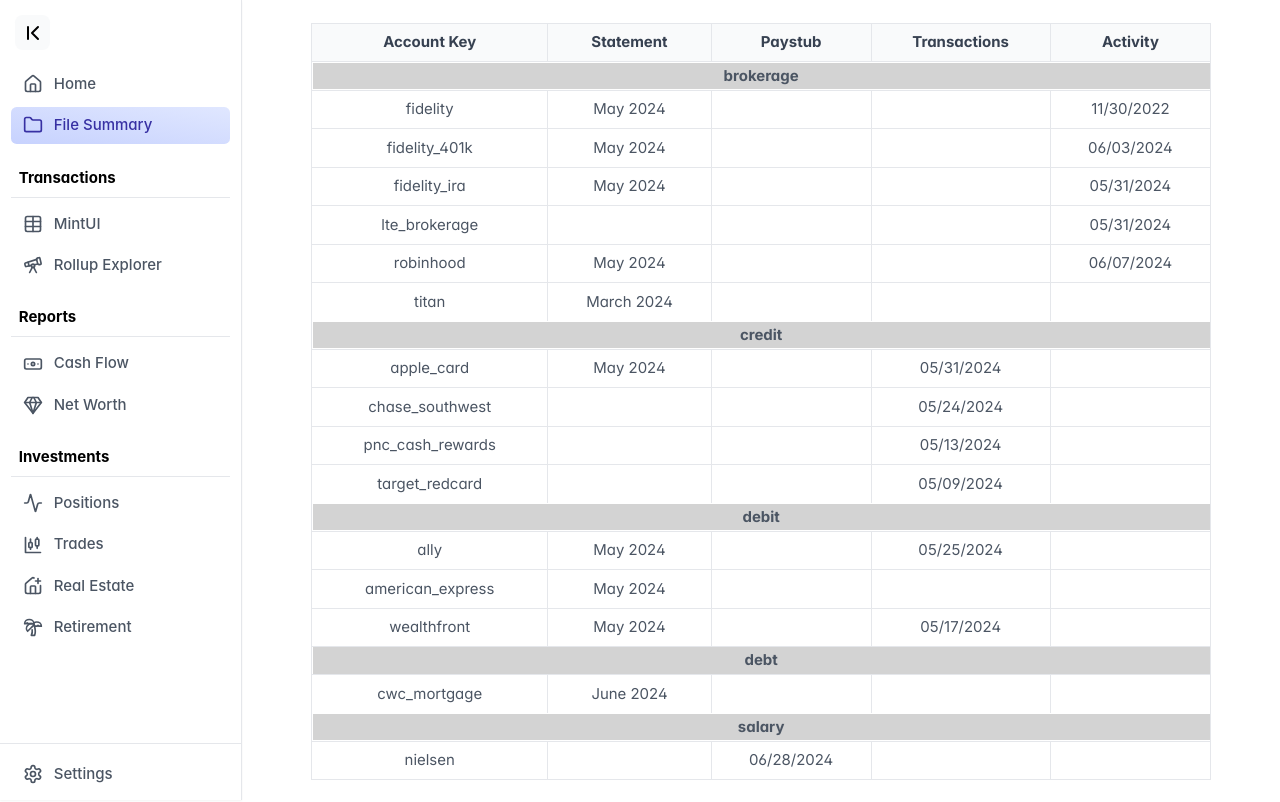
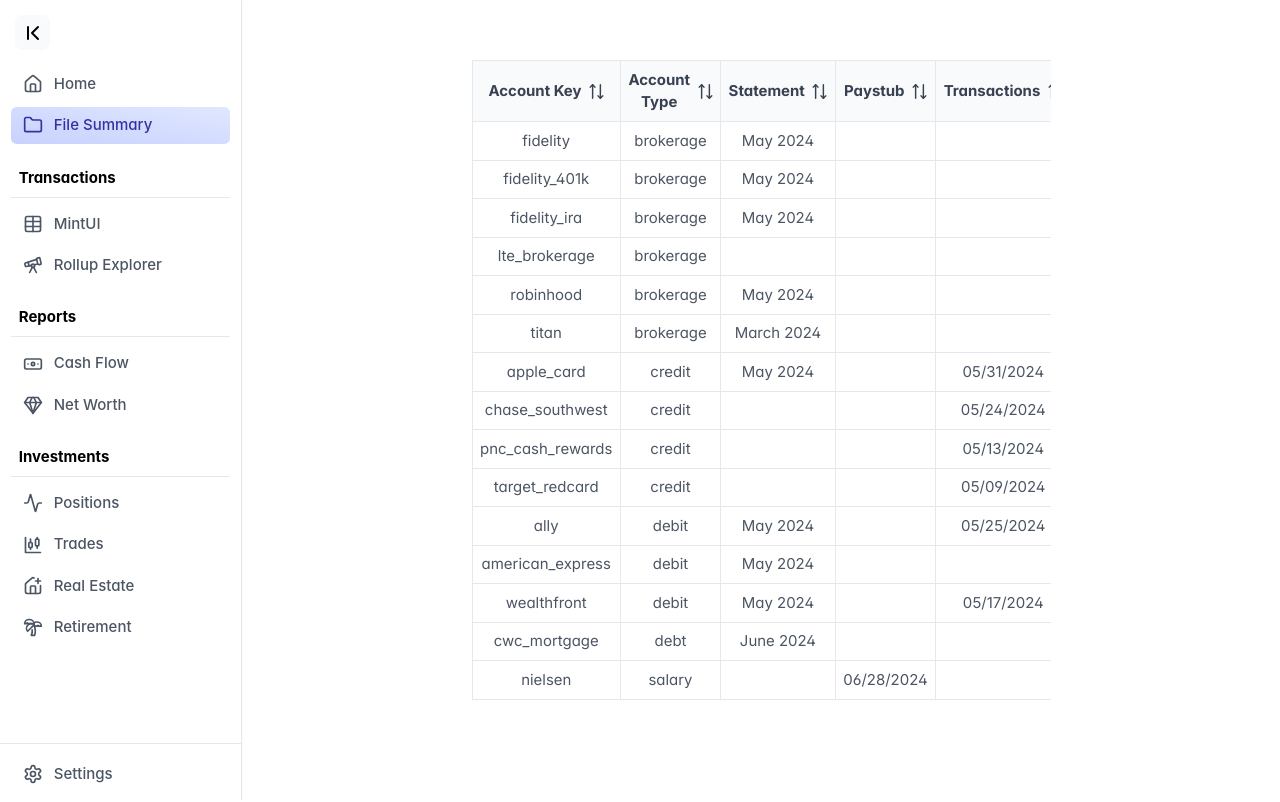
Before and after one commit to asburywg/portfolio-ui, a React (Create React App) app: page / in a window 1280 px wide. Built offline with nearby package versions, Linux system fonts and the light colour scheme.

Commit message:
file summary table format

```diff
--- a/src/components/FileSummary.js
+++ b/src/components/FileSummary.js
@@ -10,20 +10,12 @@
 export default function FileSummary() {
     const [selected, setSelected] = useState(null);
 
-    const headerTemplate = (data) => {
-        return (
-            <div style={{fontWeight: 'bold', textAlign: "center", backgroundColor: '#D3D3D3', margin: '-7px', padding: '2px'}}>
-                {data.account_type}
-            </div>
-        );
-    };
-
     const statementBodyTemplate = (rowData) => {
         const formattedDate = formatDateMonth(rowData.latest_statement_end);
         return (
           <>
             <span id={`statement-end-${rowData.account_key}`}>{formattedDate}</span>
-            <Tooltip className={`absolute left-full rounded-md px-2 py-1 ml-3`} target={`#statement-end-${rowData.account_key}`} content={`${rowData.latest_statement_start} - ${rowData.latest_statement_end}`} />
+            <Tooltip className={`absolute left-full rounded-md px-1 ml-3`} target={`#statement-end-${rowData.account_key}`} content={`${rowData.latest_statement_start} - ${rowData.latest_statement_end}`} />
           </>
         );
     };
@@ -31,16 +23,17 @@
     return (
 
         <>
-          <div className="card" style={{width:"60rem", margin: '0 auto'}}>
-
-        <DataTable value={data} showGridlines scrollable scrollHeight="800px" rowGroupHeaderTemplate={headerTemplate} rowGroupMode="subheader" groupRowsBy="account_type" size='small' selectionMode="single" selection={selected} onSelectionChange={(e) => setSelected(e.value)}>
-            <Column field="account_key" header="Account Key" align='center'></Column>
-            <Column header="Statement" align='center' body={statementBodyTemplate}></Column>
-            <Column field="latest_paystub" header="Paystub" align='center'></Column>
-            <Column field="latest_transaction_date" header="Transactions" align='center'></Column>
-            <Column field="latest_activity_date" header="Activity" align='center'></Column>
-        </DataTable>
-        </div>
+            <div className='flex justify-center mt-10'>
+                <DataTable value={data} showGridlines scrollable scrollHeight="800px" size='small' selectionMode="single" selection={selected} onSelectionChange={(e) => setSelected(e.value)}
+                    className='w-7/12'>
+                    <Column field="account_key" header="Account Key" align='center' sortable></Column>
+                    <Column field="account_type" header="Account Type" align='center' sortable></Column>
+                    <Column field="latest_statement_end" header="Statement" align='center' body={statementBodyTemplate} sortable></Column>
+                    <Column field="latest_paystub" header="Paystub" align='center' sortable></Column>
+                    <Column field="latest_transaction_date" header="Transactions" align='center' sortable></Column>
+                    <Column field="latest_activity_date" header="Activity" align='center' sortable></Column>
+                </DataTable>
+            </div>
         </>
 
     )
--- a/src/reportWebVitals.js
+++ /dev/null
@@ -1,13 +0,0 @@
-const reportWebVitals = onPerfEntry => {
-  if (onPerfEntry && onPerfEntry instanceof Function) {
-    import('web-vitals').then(({ getCLS, getFID, getFCP, getLCP, getTTFB }) => {
-      getCLS(onPerfEntry);
-      getFID(onPerfEntry);
-      getFCP(onPerfEntry);
-      getLCP(onPerfEntry);
-      getTTFB(onPerfEntry);
-    });
-  }
-};
-
-export default reportWebVitals;
```
